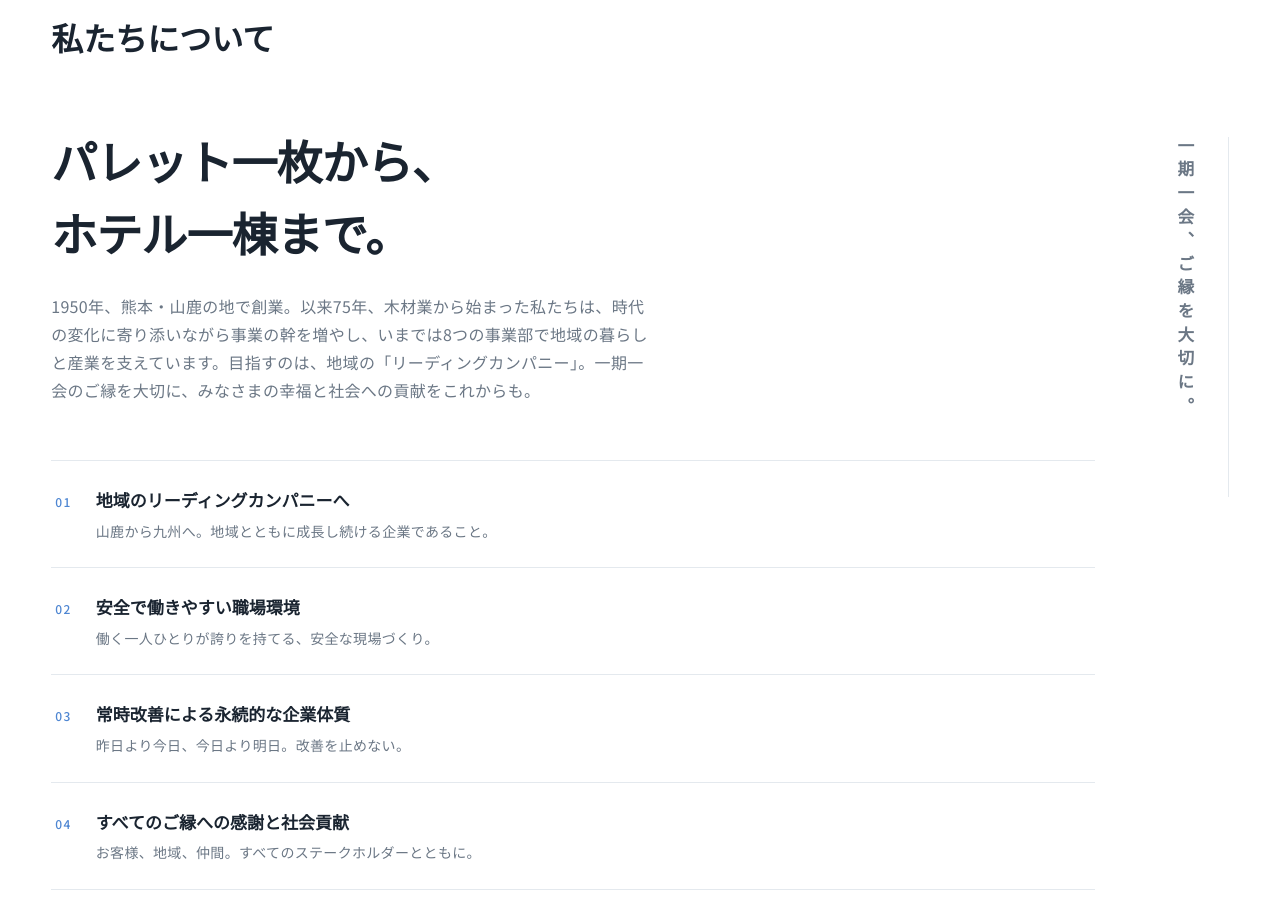
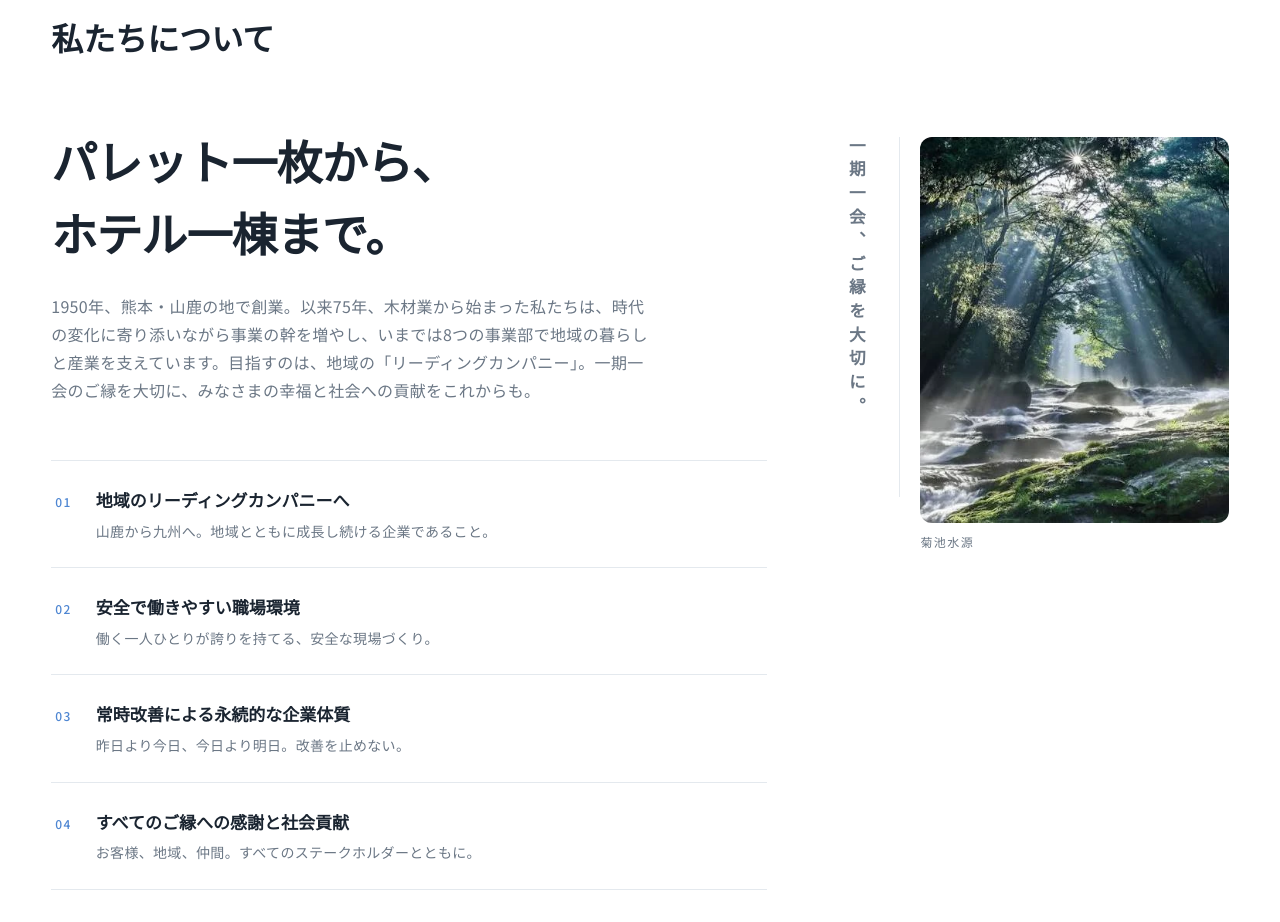
Before and after one commit to forest-kk/zentai-homepage, a plain HTML site: page index.html in a window 1280 px wide. Shown: the part 1004-1926 px from the top of the page. Drawn offline with Linux system fonts and the light colour scheme.

Commit message:
私たちについての右側に菊池水源の写真を入れる
- 「パレット一枚から、ホテル一棟まで。」の右側が空いていたため、
  縦書きの一文の隣に菊池水源の写真を置いた（media/about/kikuchi-suigen.webp、400×500）
- 右の列の幅を広げ（minmax(300px, 390px)）、写真は4:5で表示。元の写真を拡大していない
- 英語版（en/index.html）も同じ写真と英語の説明に更新し、tools/check_en.py --update で記録
- スマホ幅はこれまでどおり右の列を表示しない

Co-Authored-By: Claude Opus 5 <noreply@anthropic.com>

```diff
--- a/css/style.css
+++ b/css/style.css
@@ -470,7 +470,7 @@ body.has-cursor .cursor-dot, body.has-cursor .cursor-ring { opacity: 1; }
    About
    ============================================================ */
 .about { background: var(--canvas); }
-.about-grid { display: grid; grid-template-columns: 1fr auto; gap: clamp(var(--s-32), 6vw, var(--s-72)); align-items: start; }
+.about-grid { display: grid; grid-template-columns: 1fr minmax(300px, 390px); gap: clamp(var(--s-32), 6vw, var(--s-72)); align-items: start; }
 .statement {
   font-family: var(--font-min); font-weight: 700;
   font-size: clamp(28px, 3.8vw, 46px); line-height: 1.55; letter-spacing: -.02em;
@@ -496,8 +496,19 @@ body.has-cursor .cursor-dot, body.has-cursor .cursor-ring { opacity: 1; }
 }
 .mission-list span { display: block; font-size: 14px; color: var(--text-muted); margin-top: var(--s-4); }
 
-.about-side { padding-top: var(--s-12); }
+.about-side { padding-top: var(--s-12); display: flex; align-items: flex-start; gap: var(--s-20); }
+/* 縦書きの一文の隣に、水源の写真を縦長で置く */
+.about-photo { flex: 1; min-width: 0; margin: 0; }
+.about-photo img {
+  width: 100%; height: auto; aspect-ratio: 4 / 5; object-fit: cover; display: block;
+  border-radius: var(--r-card); background: var(--surface);
+}
+.about-photo figcaption {
+  margin-top: var(--s-8);
+  font-size: 12px; letter-spacing: .12em; color: var(--text-muted);
+}
 .tategaki {
+  flex: none;
   writing-mode: vertical-rl; font-family: var(--font-min); font-weight: 600;
   font-size: clamp(15px, 1.3vw, 18px); letter-spacing: .42em; line-height: 2.2;
   color: var(--text-muted);
--- a/data/en-sync.json
+++ b/data/en-sync.json
@@ -1,5 +1,5 @@
 {
-  "index.html": "9876203fe299af22",
+  "index.html": "54ce654a3eda1941",
   "company.html": "98f5ec97f6ccbfec",
   "sustainability.html": "a9a4626d6d05e06f",
   "office.html": "c87d2741ad55fee6",
--- a/index.html
+++ b/index.html
@@ -154,8 +154,12 @@
             <li data-reveal data-delay="0.24"><em>04</em><div><strong>すべてのご縁への感謝と社会貢献</strong><span>お客様、地域、仲間。すべてのステークホルダーとともに。</span></div></li>
           </ul>
         </div>
-        <div class="about-side" aria-hidden="true">
-          <p class="tategaki" data-reveal>一期一会、ご縁を大切に。</p>
+        <div class="about-side">
+          <p class="tategaki" data-reveal aria-hidden="true">一期一会、ご縁を大切に。</p>
+          <figure class="about-photo" data-reveal data-delay="0.1">
+            <img src="media/about/kikuchi-suigen.webp" width="400" height="500" loading="lazy" decoding="async" alt="木々の間から光が差し込む菊池水源の渓流">
+            <figcaption>菊池水源</figcaption>
+          </figure>
         </div>
       </div>
       <div class="stats">
```
Also changed, not shown: en/index.html (+6 -2 lines), media/about/kikuchi-suigen.webp (added).
